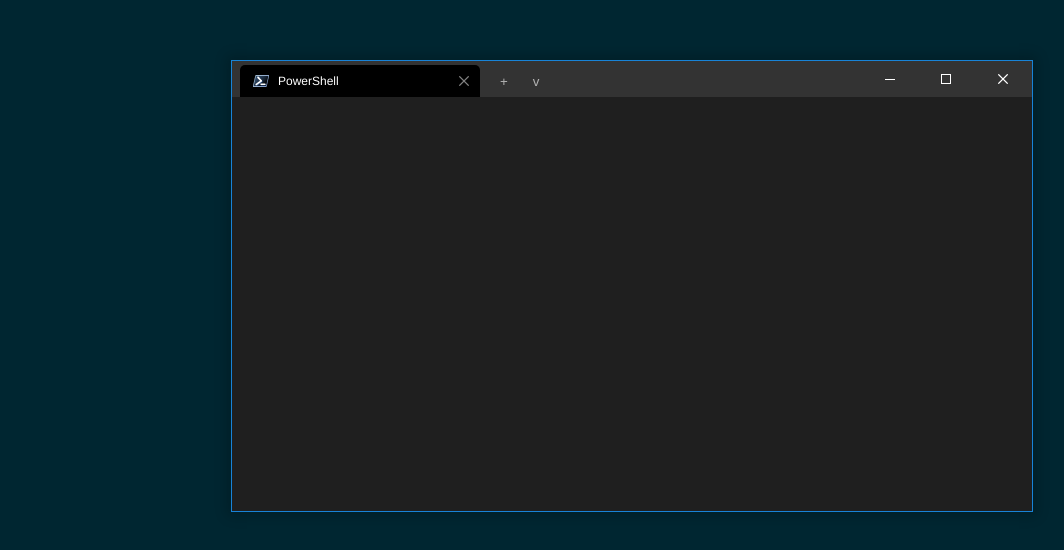
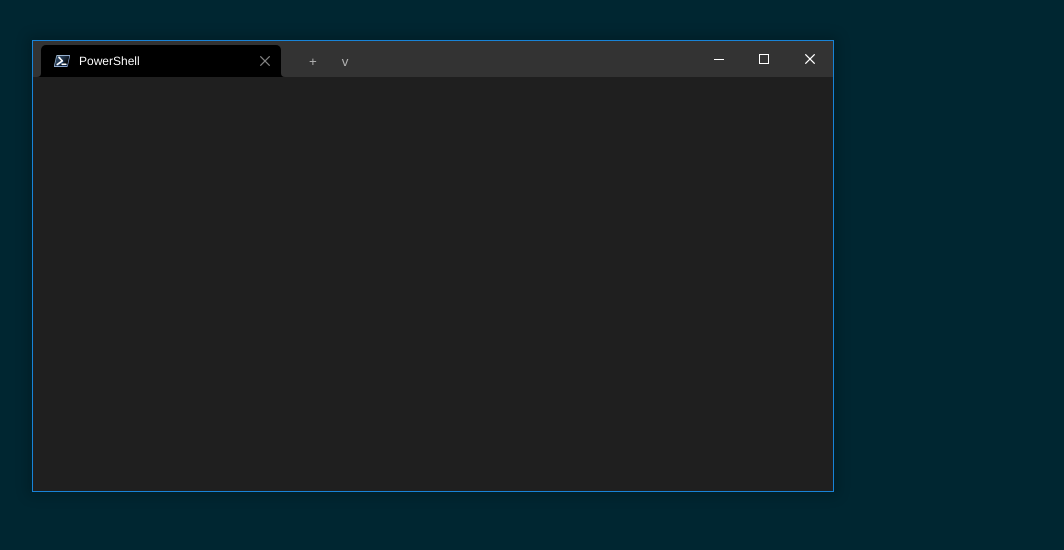
Before and after one commit to JockeM/JockeM.github.io, a Vue app: page / in a window 1280 px wide. Shown: the top 550 px of the page, without its empty margins (8-1072 px from the left). Built offline with nearby package versions, Linux system fonts and the light colour scheme.

Commit message:
movable window and better tabstyle

```diff
--- a/package.json
+++ b/package.json
@@ -7,6 +7,7 @@
     "serve": "vite preview"
   },
   "dependencies": {
+    "@vueuse/core": "^6.5.3",
     "vue": "^3.2.6"
   },
   "devDependencies": {
--- a/src/App.vue
+++ b/src/App.vue
@@ -6,9 +6,6 @@
   <main>
     <Window id="terminal"></Window>
   </main>
-  <div>
-
-  </div>
 </template>
 
 <style>
--- a/src/components/Window.vue
+++ b/src/components/Window.vue
@@ -1,17 +1,25 @@
 <script setup lang="ts">
+  import { useDraggable } from '@vueuse/core';
+  import { ref } from 'vue';
 
+  const draggableElement = ref<HTMLElement | null>(null);
+
+  const { x, y, style } = useDraggable(draggableElement, {
+    initialValue: { x: 40, y: 40 },
+  });
 </script>
 
 <template>
-  <div class="terminal">
-    <div class="header">
+  <div class="terminal" :style="style">
+    <header class="header" ref="draggableElement">
       <div class="tabs">
+        <div class="tabs-prefix-before"></div>
         <div class="tab">
-          <img src="../assets/icon_temp.png"/>
+          <img src="../assets/icon_temp.png" />
           <h2>PowerShell</h2>
           <button class="tab-close"><img src="../assets/close.png" /></button>
         </div>
-
+        <div class="tabs-prefix-after"></div>
       </div>
       <div class="tab-actions">
         <button>+</button>
@@ -23,20 +31,18 @@
         <button><img src="../assets/maximize.png" /></button>
         <button class="close"><img src="../assets/close.png" /></button>
       </div>
-    </div>
-    <div class="terminal-body">
-
-    </div>
+    </header>
+    <div class="terminal-body"></div>
   </div>
 </template>
 
 <style scoped>
-  .tabs  {
-    margin-left: 8px
+  .tabs {
+    display: flex;
   }
 
   .tab {
-    height:32px;
+    height: 32px;
     margin-top: 4px;
     width: 224px;
     background-color: #000000;
@@ -44,8 +50,32 @@
 
     padding: 0 8px;
 
-    display:flex;
+    display: flex;
     align-items: center;
+  }
+
+  .tabs-prefix-before,
+  .tabs-prefix-after {
+    width: 8px;
+    height: 100%;
+    background-color: black;
+  }
+
+  .tabs-prefix-before::after,
+  .tabs-prefix-after::after {
+    content: '';
+    display: block;
+    width: 100%;
+    height: 100%;
+    background-color: #333333;
+  }
+
+  .tabs-prefix-after::after {
+    border-bottom-left-radius: 4px;
+  }
+
+  .tabs-prefix-before::after {
+    border-bottom-right-radius: 4px;
   }
 
   .tab > h2 {
@@ -69,11 +99,11 @@
   .tab-actions {
     margin-left: 8px;
     margin-top: 4px;
-    display:flex;
+    display: flex;
   }
 
   .tab-actions > button {
-    width:32px;
+    width: 32px;
     color: rgb(180, 180, 180);
   }
 
@@ -81,12 +111,12 @@
     border-top-left-radius: 5px;
   }
 
-    .tab-actions > button:last-of-type {
+  .tab-actions > button:last-of-type {
     border-top-right-radius: 5px;
   }
 
   .window-actions {
-    display:flex;
+    display: flex;
   }
 
   .terminal {
@@ -95,6 +125,7 @@
     background-color: #1f1f1f;
     width: 800px;
     height: 450px;
+    position: fixed;
   }
 
   .space {
@@ -111,25 +142,27 @@
   button {
     border: none;
     background: transparent;
-    display:flex;
+    display: flex;
     justify-content: center;
     align-items: center;
-
-    border: none;
-    background: transparent;
-    transition: 250ms;
   }
 
   .tab-actions > button:hover {
-    background-color: #1F1F1F;
+    background-color: #1f1f1f;
   }
 
-  .window-actions > button:hover, .tab-close:hover {
+  .window-actions > button:hover,
+  .tab-close:hover {
     background-color: #5c5c5c;
   }
 
+  .window-actions > button {
+    width: 46px;
+    transition: 150ms;
+  }
+
   .window-actions > .close:hover {
-    background-color: #E81123;
-
+    background-color: #e81123;
+    transition: 0;
   }
 </style>
```
Also changed, not shown: 1 other file (tests, documents, lock files or other folders).
